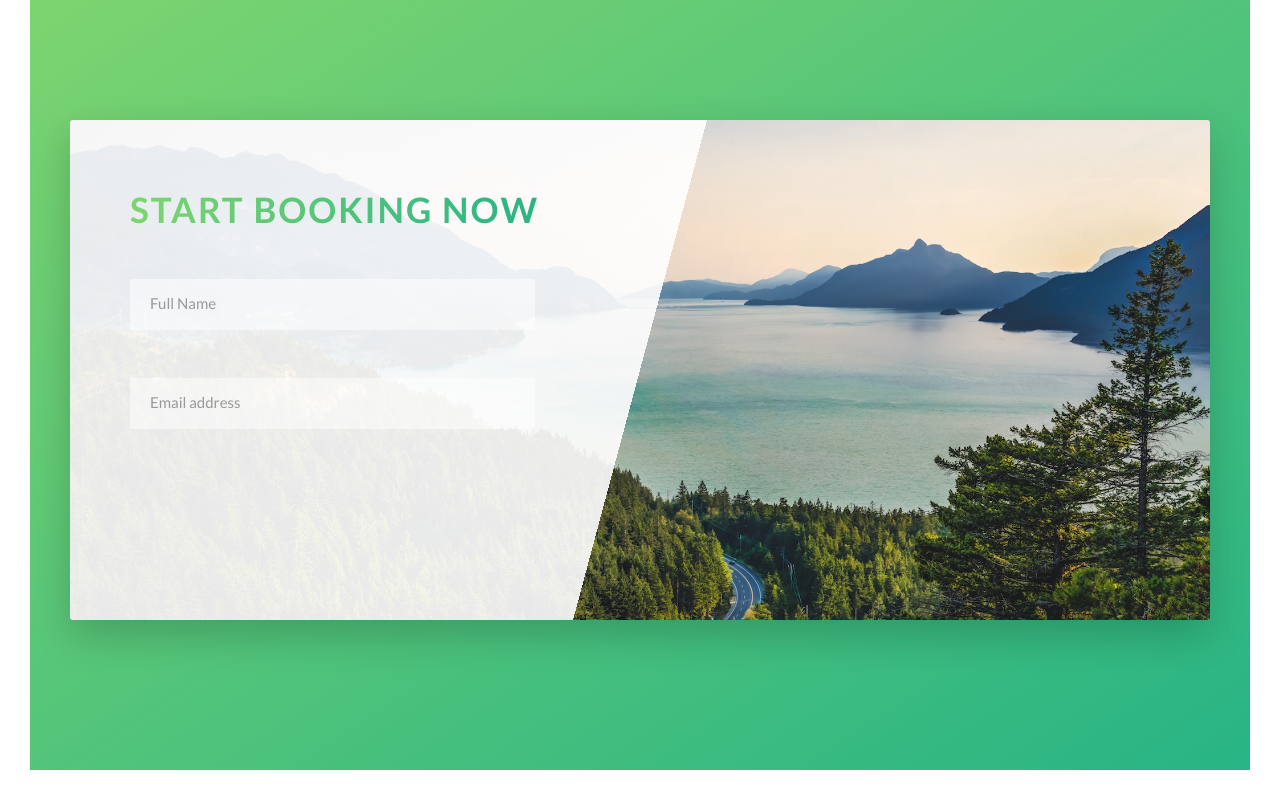
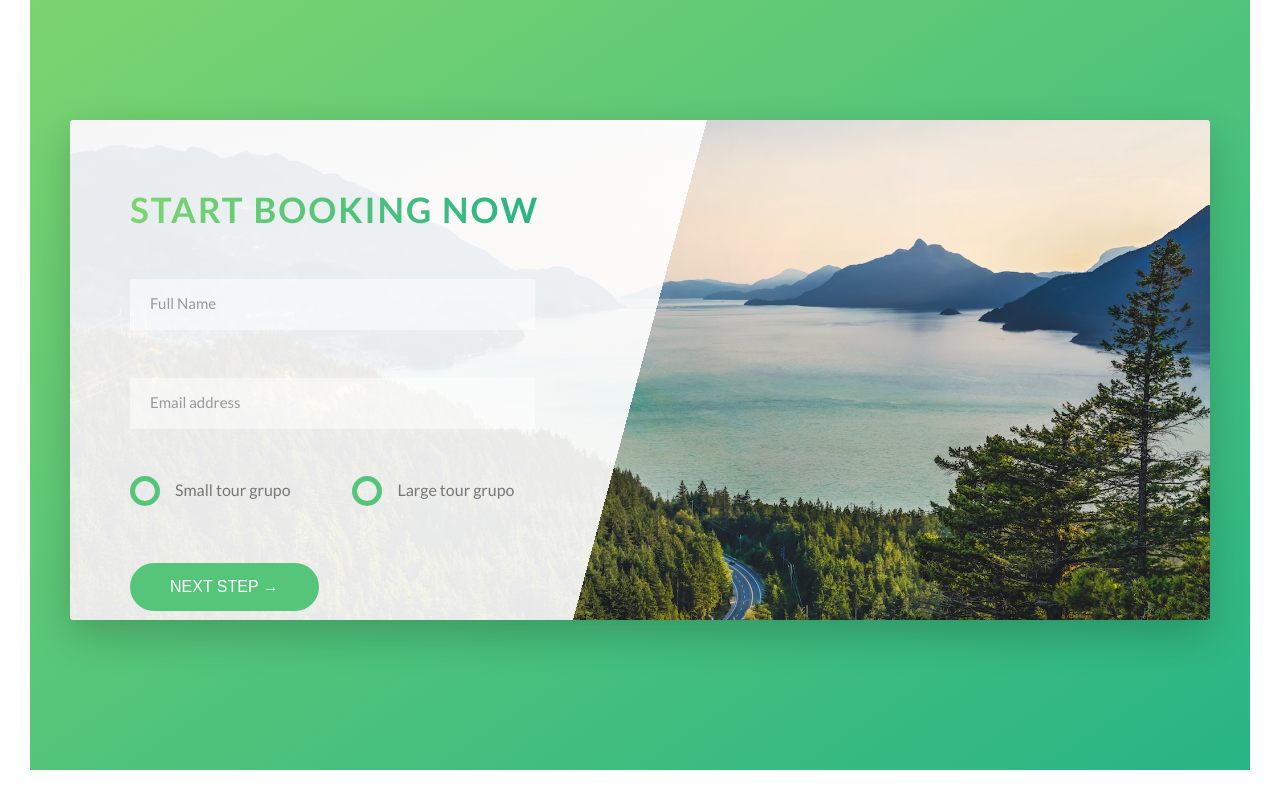
Before and after one commit to kevinfcc26/NATOURS, a website: page index.html in a window 1280 px wide. Shown: the part 4833-5633 px from the top of the page. Drawn offline with Linux system fonts and the light colour scheme.

Commit message:
Booking section part 3

```diff
--- a/index.html
+++ b/index.html
@@ -286,6 +286,30 @@
                                     <input type="email" class="form__input" placeholder="Email address" id="email" required>
                                     <label for="email" class="form__label">Email address</label>
                                 </div>
+
+                                <div class="form__group">
+
+                                    <div class="form__radio-group u-margin-bottom-medium">
+                                        <input type="radio" class="form__radio-input" id="small" name="size">
+                                        <label for="small" class="form__radio-label">
+                                            <span class="form__radio-button"></span>
+                                            Small tour grupo
+                                        </label>
+                                    </div>
+
+                                    <div class="form__radio-group">
+                                        <input type="radio" class="form__radio-input" id="large" name="size">
+                                        <label for="large" class="form__radio-label">
+                                            <span class="form__radio-button"></span>
+                                            Large tour grupo
+                                        </label>
+                                    </div>
+
+                                </div>
+
+                                <div class="form__group">
+                                    <button class="btn btn--green">Next step &rarr;</button>
+                                </div>
                             </form>
                         </div>
                     </div>
--- a/sass/base/_utilities.scss
+++ b/sass/base/_utilities.scss
@@ -1,9 +1,9 @@
-.u-center-text { text-align: center;}
+.u-center-text { text-align: center !important;}
 
-.u-margin-bottom-small { margin-bottom: 1.5rem; }
-.u-margin-bottom-medium { margin-bottom: 4rem; }
-.u-margin-bottom-big { margin-bottom: 8rem; }
+.u-margin-bottom-small { margin-bottom: 1.5rem !important; }
+.u-margin-bottom-medium { margin-bottom: 4rem !important; }
+.u-margin-bottom-big { margin-bottom: 8rem !important; }
 
 
-.u-margin-top-big { margin-bottom: 8rem; }
-.u-margin-top-huge { margin-bottom: 10rem; }
+.u-margin-top-big { margin-bottom: 8rem !important; }
+.u-margin-top-huge { margin-bottom: 10rem !important; }
--- a/sass/components/_button.scss
+++ b/sass/components/_button.scss
@@ -1,4 +1,5 @@
 .btn {
+    &,
     &:link,
     &:visited {
         text-transform: uppercase;
@@ -9,6 +10,10 @@
         transition: all .2s;
         position: relative;
         font-size: $default-font-size;
+
+        //Change for the <button> element
+        border: none;
+        cursor: pointer;
     }
 
     &:hover {
@@ -21,7 +26,9 @@
         }
     }
 
-    &:active {
+    &:active,
+    &:focus {
+        outline: none;
         transform: translateY(-1px);
         box-shadow: 0 .5rem 1rem rgba($color-black, .2);
     }
--- a/sass/components/_form.scss
+++ b/sass/components/_form.scss
@@ -15,6 +15,7 @@
         border-bottom: 3px solid transparent;
         width: 90%;
         display: block;
+        transition: all .3s;
 
         &:focus {
             outline: none;
@@ -45,4 +46,51 @@
         visibility: hidden;
         transform: translateY(-4rem);
     }
+
+    &__radio-group {
+        width: 49%;
+        display: inline-block;
+    }
+
+    &__radio-input {
+        display: none;;
+    }
+
+    &__radio-label {
+        font-size: $default-font-size;
+        cursor: pointer;
+        position: relative;
+        padding-left: 4.5rem;
+    }
+
+    &__radio-button {
+        height: 3rem;
+        width: 3rem;
+        border: 5px solid $color-primary;
+        border-radius: 50%;
+        display: inline-block;
+        position: absolute;
+        left: 0;
+        top: -.4rem;
+
+        &::after {
+            content: "";
+            display: block;
+            height: 1.3rem;
+            width: 1.3rem;
+            border-radius: 50%;
+            position: absolute;
+            top: 50%;
+            left: 50%;
+            transform: translate(-50%, -50%);
+            background-color: $color-primary;
+            opacity: 0;
+            transition: opacity .2s;
+        }
+    }
+
+    &__radio-input:checked ~ &__radio-label &__radio-button::after {
+        opacity: 1;
+
+    }
 }
```
Also changed, not shown: css/style.css.
